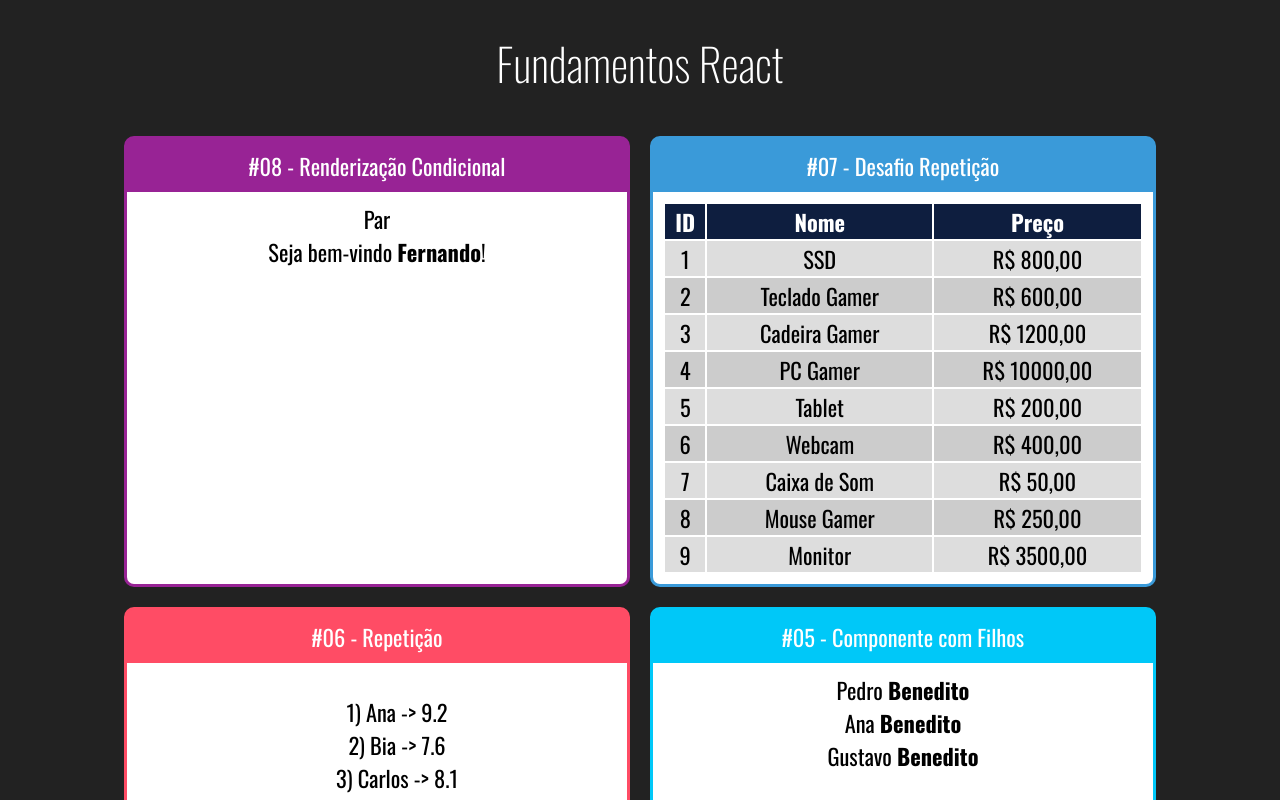
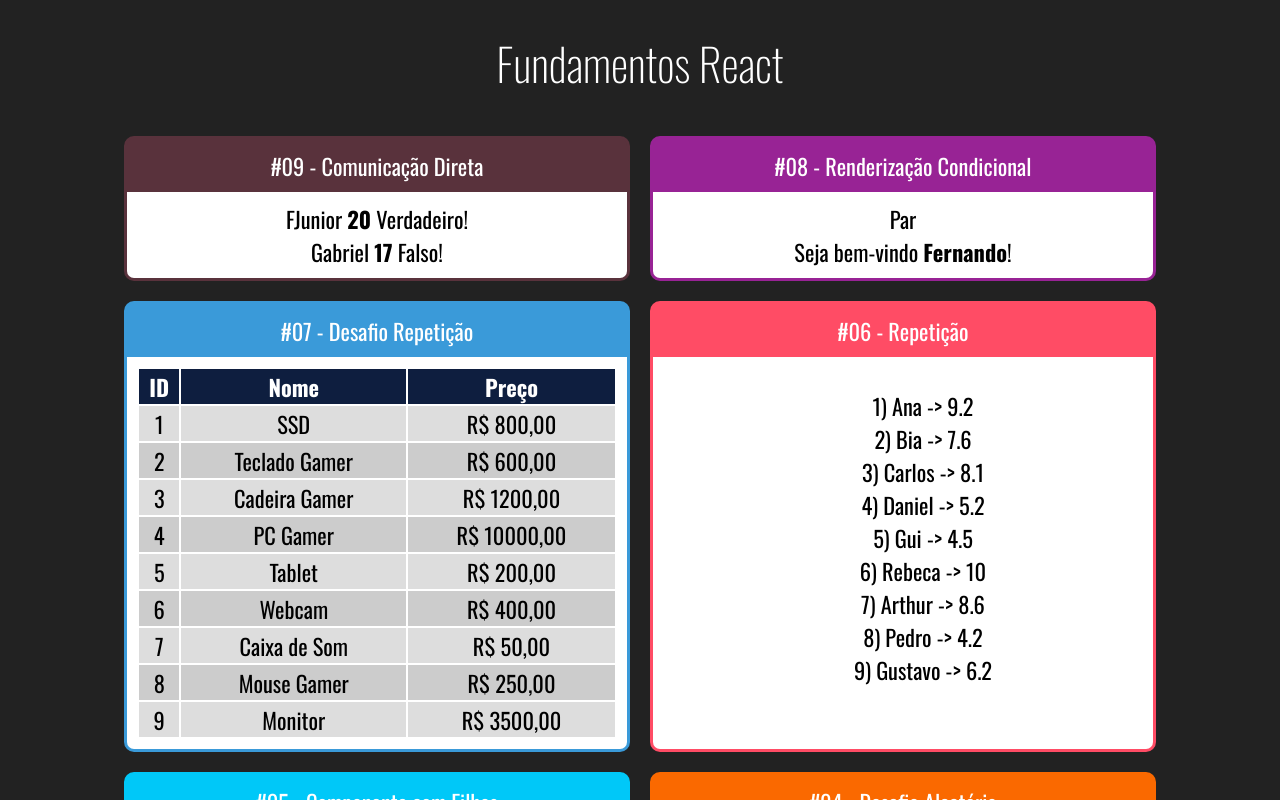
Before and after one commit to lukendev/fundamentos-react, a React (Create React App) app: page / in a window 1280 px wide. Shown: the top 800 px of the page. Built offline with nearby package versions, Linux system fonts and the light colour scheme.

Commit message:
feat: Direct Communication

```diff
--- a/src/App.jsx
+++ b/src/App.jsx
@@ -3,6 +3,7 @@
 
 import Card from './components/layout/Card'
 
+import DiretaPai from './components/comunicacao/DiretaPai'
 import UsuarioInfo from './components/condicional/UsuarioInfo'
 import ParOuImpar from './components/condicional/ParOuImpar'
 import TabelaProdutos from './components/repeticao/TabelaProdutos'
@@ -20,6 +21,10 @@
         <h1>Fundamentos React</h1>
 
         <div className="Cards">
+
+        <Card titulo="#09 - Comunicação Direta" color="#59323C">
+                <DiretaPai></DiretaPai>
+            </Card>
 
         <Card titulo="#08 - Renderização Condicional" color="#982395">
                 <ParOuImpar numero={20}></ParOuImpar>
--- /dev/null
+++ b/src/components/comunicacao/DiretaFilho.jsx
@@ -0,0 +1,11 @@
+import React from 'react'
+
+export default props => {
+    return (
+        <div>
+            <span>{props.nome} </span>
+            <span><strong>{props.idade}</strong> </span>
+            <span>{props.nerd ? 'Verdadeiro' : 'Falso' }!</span>
+        </div>
+    )
+}
--- /dev/null
+++ b/src/components/comunicacao/DiretaPai.jsx
@@ -0,0 +1,11 @@
+import React from 'react'
+import DiretaFilho from './DiretaFilho'
+
+export default props => {
+    return (
+        <div>
+            <DiretaFilho nome="FJunior" idade={20} nerd={true}></DiretaFilho>
+            <DiretaFilho nome="Gabriel" idade={17} nerd={false}></DiretaFilho>
+        </div>
+    )
+}
```
